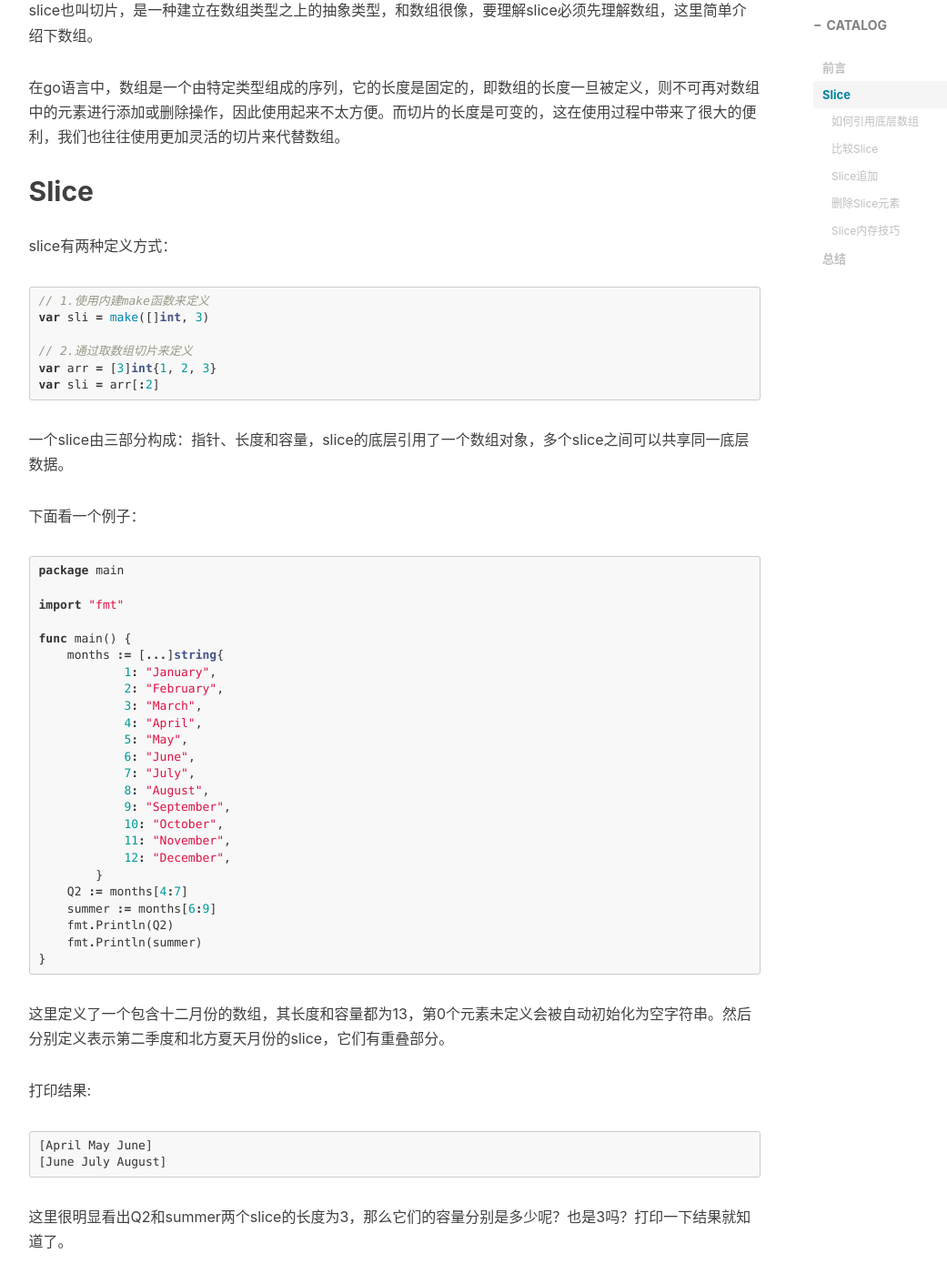
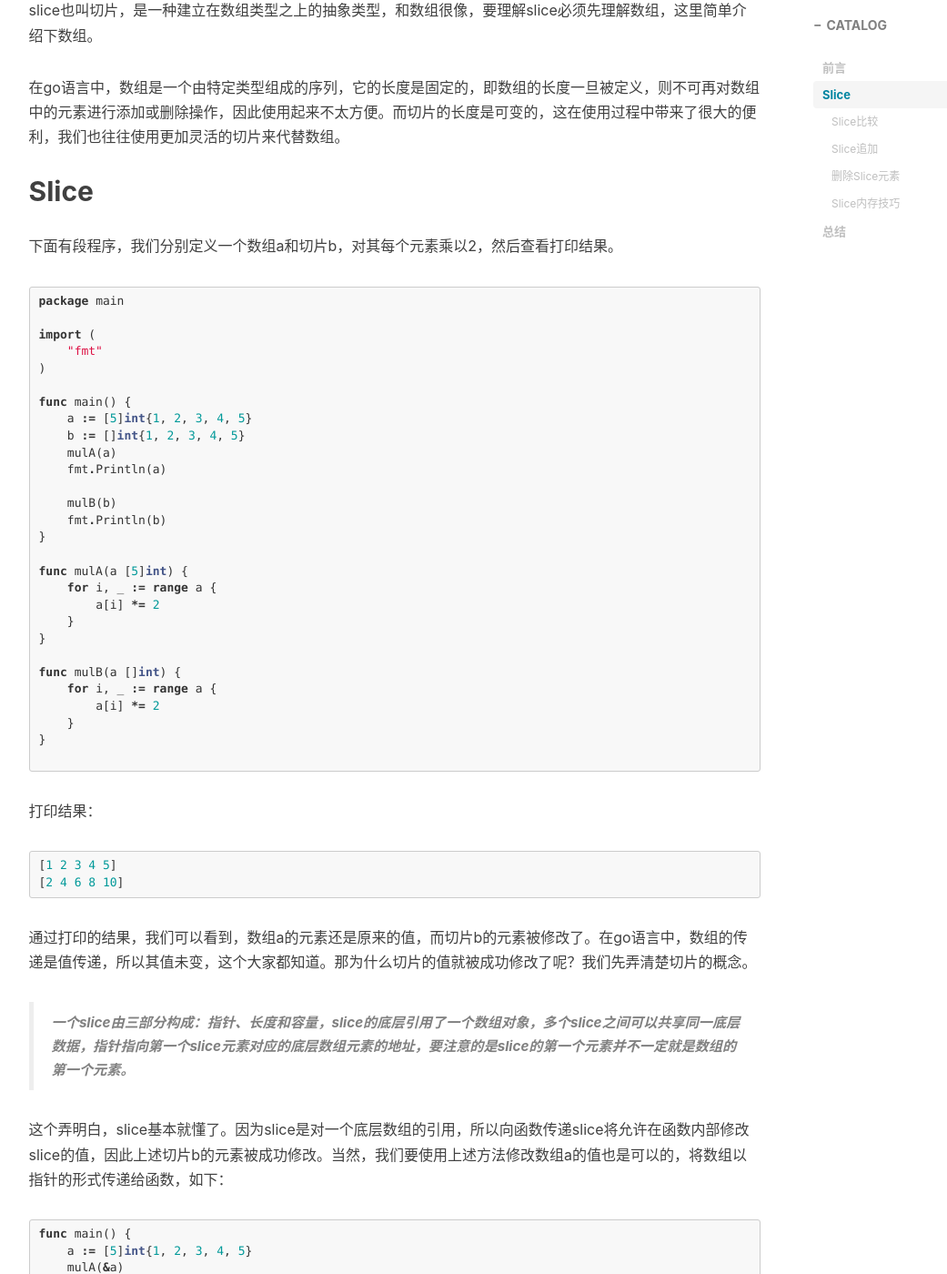
Before and after one commit to fengh0409/fengh0409.github.io, a Jekyll site: the page built from _posts/2017-06-04-slice-how-to-work-in-go.markdown, in a window 1280 px wide and 1400 px high, scrolled down 293 px. Shown: the whole window at 91% size, without its empty margins (136-1177 px from the left). Built offline with Jekyll 4.4.1, drawn with Linux system fonts in a browser that asks for light colours; nearby versions of some CDN libraries; comment, search, counter and statistics services are not loaded; some of the changed text lies outside the part shown.

Commit message:
update slice blog

````diff
--- a/_posts/2017-06-04-slice-how-to-work-in-go.markdown
+++ b/_posts/2017-06-04-slice-how-to-work-in-go.markdown
@@ -16,19 +16,67 @@ slice也叫切片，是一种建立在数组类型之上的抽象类型，和数
 在go语言中，数组是一个由特定类型组成的序列，它的长度是固定的，即数组的长度一旦被定义，则不可再对数组中的元素进行添加或删除操作，因此使用起来不太方便。而切片的长度是可变的，这在使用过程中带来了很大的便利，我们也往往使用更加灵活的切片来代替数组。
 
 ## Slice
-slice有两种定义方式：
+下面有段程序，我们分别定义一个数组a和切片b，对其每个元素乘以2，然后查看打印结果。
 ```go
-// 1.使用内建make函数来定义
-var sli = make([]int, 3)
+package main
 
-// 2.通过取数组切片来定义
-var arr = [3]int{1, 2, 3}
-var sli = arr[:2]
+import (
+    "fmt"
+)
+
+func main() {
+    a := [5]int{1, 2, 3, 4, 5}
+    b := []int{1, 2, 3, 4, 5}
+    mulA(a)
+    fmt.Println(a)
+
+    mulB(b)
+    fmt.Println(b)
+}
+
+func mulA(a [5]int) {
+    for i, _ := range a {
+        a[i] *= 2
+    }
+}
+
+func mulB(a []int) {
+    for i, _ := range a {
+        a[i] *= 2
+    }
+}
+
 ```
 
-一个slice由三部分构成：指针、长度和容量，slice的底层引用了一个数组对象，多个slice之间可以共享同一底层数据。
+打印结果：
+```go
+[1 2 3 4 5]
+[2 4 6 8 10]
+```
 
-下面看一个例子：
+通过打印的结果，我们可以看到，数组a的元素还是原来的值，而切片b的元素被修改了。在go语言中，数组的传递是值传递，所以其值未变，这个大家都知道。那为什么切片的值就被成功修改了呢？我们先弄清楚切片的概念。
+
+> **一个slice由三部分构成：指针、长度和容量，slice的底层引用了一个数组对象，多个slice之间可以共享同一底层数据，指针指向第一个slice元素对应的底层数组元素的地址，要注意的是slice的第一个元素并不一定就是数组的第一个元素。**
+
+这个弄明白，slice基本就懂了。因为slice是对一个底层数组的引用，所以向函数传递slice将允许在函数内部修改slice的值，因此上述切片b的元素被成功修改。当然，我们要使用上述方法修改数组a的值也是可以的，将数组以指针的形式传递给函数，如下：
+```go
+func main() {
+    a := [5]int{1, 2, 3, 4, 5}
+    mulA(&a)
+    fmt.Println(a)
+
+}
+
+func mulA(a *[5]int) {
+    for i, _ := range a {
+        a[i] *= 2
+    }
+}
+
+```
+虽然这样可以实现同样的效果，但一般不建议这么做，因为实现起来更加繁琐，而使用slice则更加便利。
+
+下面再看一个例子：
 ```go
 package main
 
@@ -63,7 +111,7 @@ func main() {
 [June July August]
 ```
 
-这里很明显看出Q2和summer两个slice的长度为3，那么它们的容量分别是多少呢？也是3吗？打印一下结果就知道了。
+这里可以看出Q2和summer两个slice的长度为3，那它们的容量又分别是多少呢？也是3吗？
 ```go
 Q2 := months[4:7]
 summer := months[6:9]
@@ -77,11 +125,11 @@ len(Q2)=3,cap(Q2)=9
 len(summer)=3,cap(summer)=7
 ```
 
-有些同学可能会觉得很奇怪，为什么是这样的结果而不是3？我们通过下面的图来看一下Q2和summer是如何取数组切片的:
+有些同学可能会觉得很奇怪，为什么是这样的结果？我们通过下面的图来看一下Q2和summer是如何取数组切片的:
 ![原理图](/img/2017/06/month.png)
-前面我们提到过，slice的底层引用了一个数组对象，而Q2和summer都是从months数组里取切片的，即他们共享同一个底层数组，所以Q2的容量是从索引4开始到数组最后一个元素，summer的容量是从索引6开始到数组最后一个元素。
+前面我们提到过，slice的底层引用了一个数组对象，而Q2和summer都是从months数组里取的切片，即他们共享同一个底层数组，所以Q2的容量是从Q2的第一个元素Q2[0]即months[4]开始到数组最后一个元素，summer的容量是从summer的第一个元素summer[0]即months[6]开始到数组最后一个元素。
 
-OK，现在我们对summer切片进行切片取值操作，看看不同情况下会产生什么样的结果？
+OK，现在我们对summer切片再进行切片操作，看看取不同长度会产生什么样的结果。
 ```go
 // 从summer切片第0个元素开始，取5个元素
 endlessSummer := summer[:5]
@@ -115,48 +163,7 @@ fmt.Println(summer[:10])
 
 运行程序时会发现报panic异常，咦，为什么这次没有扩展summer呢？其实是扩展了，但summer的容量只有7，所以只能将summer扩展到7个元素。**在go语言中，超出cap的切片操作将导致panic异常。**
 
-#### 如何引用底层数组
-我们思考一下，slice是如何引用底层数组的？
-
-答案是指针。
-
-前面提到过，一个slice是由指针、长度和容量三部分构成。这里指针指向第一个slice元素对应的底层数组元素的地址，**要注意的是slice的第一个元素并不一定就是数组的第一个元素。**如前面的例子中，`summer := months[6:9]`，这里summer切片的指针并不是指向months[0]，而是summer的第一元素`summer[0]`，即`months[6]`，也就是`[June]`这个值。**因为slice值包含指向第一个slice元素的指针，所以对slice的修改将同时修改底层数组的元素。**
-
-现在我们修改一下summer[0]的值，然后打印出months[6]的结果：
-```go
-summer[0] = "Six"
-fmt.Println(months[6])
-```
-结果：
-```go
-[Six]
-```
-可以看到，month[6]的值同时也被修改了。
-
-因此，向函数传递slice将允许在函数内部修改底层数组的元素，而向函数传递数组是无法在函数内部修改底层数组的元素的。
-
-请看下面的例子：
-```go
-func main() {
-    a := [...]int{1, 2, 3, 4, 5}
-    mul(a[:])
-    fmt.Println(a)
-}
-
-func mul(s []int) {
-    for k, _ := range s {
-        s[k] *= 2
-    }
-}
-```
-
-运行程序，打印出a的结果：
-```go
-[2 4 6 8 10]
-```
-成功修改了底层数组a的元素。
-
-#### 比较Slice
+#### Slice比较
 请看下面的例子，b和c切片取自同一个底层数组，然后比较他们是否相等
 ```go
 func main() {
@@ -184,7 +189,7 @@ func equal(x, y []string) bool {
 }
 ```
 
-为什么slice之间不能进行比较呢？**slice之间之所以不能进行比较，是因为slice的元素是间接引用的。**slice引用的底层数组的元素随时可能会被修改，即slice在不同的时间可能包含不同的值，所以肯定是无法进行比较的。
+> **slice之间之所以不能进行比较，是因为slice的元素是间接引用的。slice引用的底层数组的元素随时可能会被修改，即slice在不同的时间可能包含不同的值，所以无法进行比较。**
 
 #### Slice追加
 slice的长度是可变的，意味着我们可以对其添加或删除元素。go提供了一个内置的`append`函数用于向slice追加元素，当超出切片容量时也可以继续追加，那这其中到底是如何实现的呢？我们来一探究竟。
@@ -219,7 +224,7 @@ func main() {
 
 这里有个问题是无法确认append函数在增加切片容量时是否分配了新的内存，所以往往将追加元素后的切片值赋给原来切片变量：`slice := append(slice, s)`
 
-更新slice变量不仅对调用append函数是必要的，实际上对应任何可能导致长度、容量或底层数组变化的操作都是必要的。要正确地使用slice，需要记住尽管底层数组的元素是间接访问的，但是slice对应结构体本身的指针、长度和容量部分是直接访问的。要更新这些信息需要像上面例子那样一个显式的赋值操作。从这个角度看，slice并不是一个纯粹的引用类型，它实际上是一个类似下面结构体的聚合类型：
+更新slice变量不仅对调用append函数是必要的，实际上对应任何可能导致长度、容量或底层数组变化的操作都是必要的。要正确地使用slice，需要记住尽管底层数组的元素是间接访问的，但是slice对应结构体本身的指针、长度和容量部分是直接访问的。从这个角度看，slice并不是一个纯粹的引用类型，它实际上是一个类似下面结构体的聚合类型(摘自go语言圣经)：
 ```go
 type IntSlice struct {
     ptr      *int
@@ -253,7 +258,7 @@ func appendInt(x []int, y int) []int {
 #### 删除Slice元素
 go没有提供直接删除slice元素的函数，要删除slice中的元素，实现方法比较有意思。
 
-要删除slice中间的某个元素并保存原有的元素顺序，可以通过内置的copy函数将后面的子slice向前依次移动一位，然后取切片到倒数第二个元素：
+要删除slice中间的某个元素并保存原有的元素顺序，可以通过内置的copy函数将后面的子slice向前依次移动一位，然后删除切片到倒数第二个元素：
 
 ```go
 func remove(x []int, i int) []int {
````
Also changed, not shown: other parts of _posts/2017-06-04-slice-how-to-work-in-go.markdown (+2 -4 lines).
